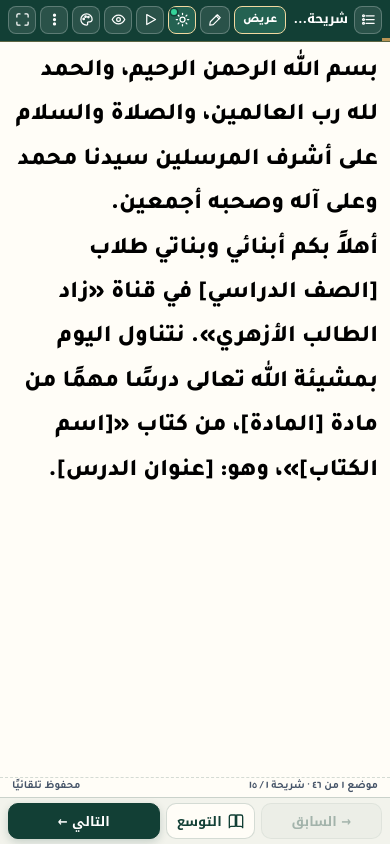
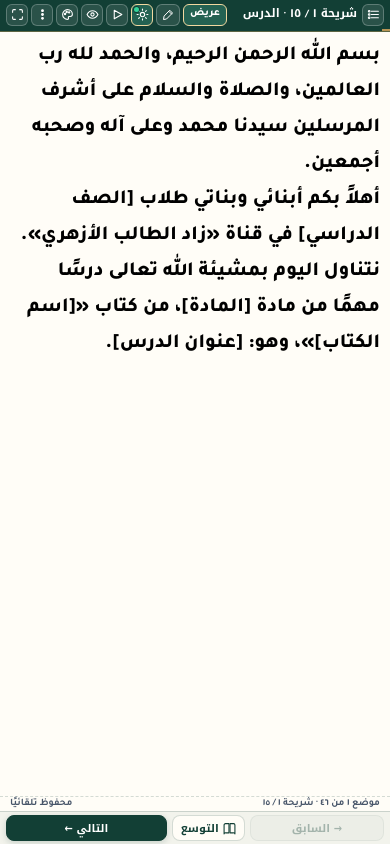
Before and after one commit to foad7229-png/zad-al-azhar, a plain HTML site: page zad-script-template.html in a window 390 px wide. Drawn offline with Linux system fonts and the light colour scheme.

Commit message:
Refactor styles for header and font settings
Updated font size and line height for improved readability. Adjusted padding and margins for various elements to enhance layout consistency.

```diff
--- a/zad-script-template.html
+++ b/zad-script-template.html
@@ -16,7 +16,7 @@
   --page-bg:#F3F0E7;
   --sp-bg:#FFFDF7; --sp-fg:#000000; --sp-weight:800;
   --sp-font-family:'Tajawal','Cairo','Noto Sans Arabic','Segoe UI',Tahoma,sans-serif;
-  --sp-font-size:24px; --sp-line-height:1.85;
+  --sp-font-size:20px; --sp-line-height:1.8;
   --sp-surface:rgba(18,63,53,.05); --sp-border:rgba(18,63,53,.18);
   --sp-muted:#475569; --sp-btn-bg:rgba(18,63,53,.07); --sp-btn-hover:rgba(18,63,53,.15);
   --sp-btn-ink:#123F35; --sp-act-bg:#123F35; --sp-act-border:#123F35; --sp-act-ink:#ffffff;
@@ -58,64 +58,64 @@ button{touch-action:manipulation;user-select:none}
 
 /* Top Header — Unified Single-Row Bar for Maximum Reading Space */
 #topBar{
-  flex:0 0 auto;position:relative;display:flex;align-items:center;justify-content:space-between;gap:6px;
-  padding:5px 8px 7px;background:var(--brand);color:#ffffff;
-  border-bottom:1px solid rgba(184,149,85,.45);min-height:42px;flex-wrap:nowrap;
-}
-.brand-wrap{display:flex;align-items:center;gap:6px;min-width:0;flex:1 1 auto}
+  flex:0 0 auto;position:relative;display:flex;align-items:center;justify-content:space-between;gap:5px;
+  padding:3px 6px 5px;background:var(--brand);color:#ffffff;
+  border-bottom:1px solid rgba(184,149,85,.45);min-height:32px;flex-wrap:nowrap;
+}
+.brand-wrap{display:flex;align-items:center;gap:5px;min-width:0;flex:1 1 auto}
 #scriptSidebarBtn{flex:none}
 .brand-titles{display:flex;flex-direction:column;min-width:0;flex:1}
 #scriptContext{
-  font:800 13px/1.25 var(--font-heading);color:#ffffff;
+  font:800 11.5px/1.2 var(--font-heading);color:#ffffff;
   white-space:nowrap;overflow:hidden;text-overflow:ellipsis;
 }
-.brand-sub-row{display:flex;align-items:center;gap:5px;min-width:0;margin-top:1px}
+.brand-sub-row{display:flex;align-items:center;gap:4px;min-width:0;margin-top:1px}
 #scriptBadge{
-  flex:none;font:800 10.5px/1.3 var(--font-body);color:#123F35;background:#F1D8A0;
-  border-radius:999px;padding:1px 7px;white-space:nowrap;
+  flex:none;font:800 9.5px/1.25 var(--font-body);color:#123F35;background:#F1D8A0;
+  border-radius:999px;padding:0 6px;white-space:nowrap;
 }
 #lessonMeta{
-  display:none;font:700 11px/1.3 var(--font-body);color:#F1D8A0;opacity:.88;
+  display:none;font:700 10px/1.25 var(--font-body);color:#F1D8A0;opacity:.88;
   white-space:nowrap;overflow:hidden;text-overflow:ellipsis;
 }
 @media(min-width:980px){#lessonMeta{display:inline}}
 #topControlsWrap{
-  flex:0 0 auto;display:flex;align-items:center;flex-wrap:nowrap;gap:4px;justify-content:flex-end;
-}
-.top-quick-group{display:inline-flex;align-items:center;flex-wrap:nowrap;gap:4px}
-.top-sep{width:1px;height:20px;background:rgba(241,216,160,.32);margin:0 1px;flex:none}
-#headBtns{flex:0 0 auto;display:flex;align-items:center;gap:4px}
+  flex:0 0 auto;display:flex;align-items:center;flex-wrap:nowrap;gap:3px;justify-content:flex-end;
+}
+.top-quick-group{display:inline-flex;align-items:center;flex-wrap:nowrap;gap:3px}
+.top-sep{width:1px;height:16px;background:rgba(241,216,160,.32);margin:0 1px;flex:none}
+#headBtns{flex:0 0 auto;display:flex;align-items:center;gap:3px}
 .top-icon{
   appearance:none;position:relative;display:inline-grid;place-items:center;
-  min-width:30px;height:30px;border:1px solid rgba(255,255,255,.24);border-radius:8px;
-  background:rgba(255,255,255,.10);color:#ffffff;padding:4px;cursor:pointer;
+  min-width:24px;height:24px;border:1px solid rgba(255,255,255,.24);border-radius:6px;
+  background:rgba(255,255,255,.10);color:#ffffff;padding:3px;cursor:pointer;
   transition:background .15s,border-color .15s,transform .1s;
 }
-.top-icon svg{width:15px;height:15px;fill:none;stroke:currentColor;stroke-width:2;stroke-linecap:round;stroke-linejoin:round;pointer-events:none}
+.top-icon svg{width:13px;height:13px;fill:none;stroke:currentColor;stroke-width:2;stroke-linecap:round;stroke-linejoin:round;pointer-events:none}
 .top-icon:active{transform:scale(.94)}
 .top-icon.act,.top-icon[aria-pressed="true"]{background:#246252;border-color:#F1D8A0;color:#ffffff}
 #wakeLockBtn.awake::after{
-  content:'';position:absolute;top:2px;left:2px;width:6px;height:6px;border-radius:50%;
-  background:#34d399;box-shadow:0 0 0 1.5px var(--brand);pointer-events:none;
+  content:'';position:absolute;top:2px;left:2px;width:5px;height:5px;border-radius:50%;
+  background:#34d399;box-shadow:0 0 0 1px var(--brand);pointer-events:none;
 }
 .top-icon.script-warning{color:#fde68a;border-color:#f59e0b}
-#pbar{position:absolute;right:0;bottom:0;height:3px;width:0%;background:var(--gold);transition:width .22s ease}
+#pbar{position:absolute;right:0;bottom:0;height:2px;width:0%;background:var(--gold);transition:width .22s ease}
 
 /* Header-integrated Quick Controls (Bold, Edit, Scope) */
 #topBar .script-pill-btn{
-  height:30px;padding:0 8px;border:1px solid rgba(255,255,255,.26);border-radius:8px;
-  background:rgba(255,255,255,.10);color:#ffffff;font-size:12px;gap:4px;
-}
-#topBar .script-pill-btn svg{width:14px;height:14px}
+  height:24px;padding:0 6px;border:1px solid rgba(255,255,255,.26);border-radius:6px;
+  background:rgba(255,255,255,.10);color:#ffffff;font-size:10.5px;gap:3px;
+}
+#topBar .script-pill-btn svg{width:12px;height:12px}
 #topBar .script-pill-btn.act,#topBar .script-pill-btn[aria-pressed="true"]{
   background:#246252;border-color:#F1D8A0;color:#ffffff;
 }
 #topBar #scriptRead{background:#059669;border-color:#6ee7b7;color:#ffffff}
 #topBar #scriptScopeSeg{
-  height:30px;border:1px solid rgba(255,255,255,.26);border-radius:8px;
+  height:24px;border:1px solid rgba(255,255,255,.26);border-radius:6px;
   background:rgba(255,255,255,.10);
 }
-#topBar .sp-seg-btn{color:rgba(255,255,255,.82);padding:0 7px;font-size:11.5px}
+#topBar .sp-seg-btn{color:rgba(255,255,255,.82);padding:0 5px;font-size:10px}
 #topBar .sp-seg-btn.act{background:#F1D8A0;color:#123F35}
 body.focus-mode .top-quick-group,body.focus-mode .top-sep,body.focus-mode .cue-meta-bar{display:none}
 .script-pill-btn{
@@ -168,9 +168,16 @@ body.script-dark #scriptFontRange{accent-color:#67b8d6}
 
 /* Expansion Mode Banner */
 #scriptExpBanner{
-  flex:0 0 auto;display:flex;align-items:center;justify-content:space-between;gap:10px;
-  padding:8px 14px;border-bottom:1.5px solid rgba(180,83,9,.32);
-  background:#fef3c7;color:#92400e;font:800 14.5px/1.35 var(--font-heading);
+  flex:0 0 auto;display:flex;align-items:center;justify-content:space-between;gap:8px;
+  padding:4px 10px;border-bottom:1px solid rgba(180,83,9,.32);
+  background:#fef3c7;color:#92400e;font:800 12px/1.3 var(--font-heading);
+}
+body.script-dark #scriptExpBanner{
+  background:rgba(217,119,6,.20);border-bottom-color:rgba(217,119,6,.45);color:#fde68a;
+}
+#scriptExpBack{
+  appearance:none;border:1px solid currentColor;border-radius:7px;background:transparent;color:inherit;
+  padding:2px 9px;cursor:pointer;font:800 11px/1.2 var(--font-body);white-space:nowrap;
 }
 body.script-dark #scriptExpBanner{
   background:rgba(217,119,6,.20);border-bottom-color:rgba(217,119,6,.45);color:#fde68a;
@@ -194,10 +201,10 @@ body.script-dark #scriptExpBanner{
 }
 #scriptReader,#scriptEditor{
   box-sizing:border-box;width:100%;height:100%;overflow-y:auto;overflow-x:hidden;
-  margin:0 auto;border:0;padding:10px 16px 20px;color:var(--sp-fg);background:transparent;
+  margin:0 auto;border:0;padding:8px 14px 16px;color:var(--sp-fg);background:transparent;
   text-align:right;direction:rtl;
   font-family:var(--sp-font-family);font-weight:var(--sp-weight,800);
-  font-size:var(--sp-font-size,24px);line-height:var(--sp-line-height,1.85);
+  font-size:var(--sp-font-size,20px);line-height:var(--sp-line-height,1.8);
   white-space:pre-wrap;overflow-wrap:anywhere;
   -webkit-overflow-scrolling:touch;overscroll-behavior:contain;
   scrollbar-width:thin;scrollbar-color:var(--sp-border) transparent;
@@ -301,53 +308,53 @@ body.script-dark .ol-exp-tag{color:#fbbf24}
 
 /* Tablet Thumb-Zone Navigation Footer */
 #navFooter{
-  flex:0 0 auto;display:grid;grid-template-columns:1fr auto 1.25fr;align-items:center;gap:8px;
-  padding:6px 10px calc(6px + var(--safe-b));
+  flex:0 0 auto;display:grid;grid-template-columns:1fr auto 1.2fr;align-items:center;gap:6px;
+  padding:4px 8px calc(4px + var(--safe-b));
   border-top:1px solid var(--sp-border);background:var(--sp-surface);
 }
 .nav-btn{
-  appearance:none;display:inline-flex;align-items:center;justify-content:center;gap:6px;
-  min-height:38px;padding:0 12px;border:1.5px solid var(--sp-border);border-radius:10px;
+  appearance:none;display:inline-flex;align-items:center;justify-content:center;gap:4px;
+  min-height:28px;padding:0 10px;border:1px solid var(--sp-border);border-radius:8px;
   background:var(--sp-btn-bg);color:var(--sp-btn-ink);cursor:pointer;
-  font:800 14px/1 var(--font-heading);transition:background .12s,transform .1s;
+  font:800 12px/1 var(--font-heading);transition:background .12s,transform .1s;
 }
 .nav-btn:active:not(:disabled){transform:scale(.97)}
-.nav-btn.primary{background:var(--brand);border-color:var(--brand);color:#ffffff;box-shadow:0 3px 8px rgba(18,63,53,.20)}
+.nav-btn.primary{background:var(--brand);border-color:var(--brand);color:#ffffff;box-shadow:0 2px 6px rgba(18,63,53,.18)}
 .nav-btn.primary:active:not(:disabled){background:var(--brand-2)}
 .nav-btn:disabled{opacity:.35;cursor:default}
 
-/* Big Thumb Expansion Button in Center of Bottom Bar */
+/* Compact Thumb Expansion Button in Center of Bottom Bar */
 #thumbExpBtn{
-  appearance:none;position:relative;display:inline-flex;align-items:center;justify-content:center;gap:6px;
-  min-height:38px;padding:0 14px;border:1.5px solid var(--sp-border);border-radius:10px;
+  appearance:none;position:relative;display:inline-flex;align-items:center;justify-content:center;gap:4px;
+  min-height:28px;padding:0 10px;border:1.5px solid var(--sp-border);border-radius:8px;
   background:var(--sp-bg);color:var(--sp-btn-ink);cursor:pointer;
-  font:800 13.5px/1 var(--font-heading);white-space:nowrap;transition:all .15s;
-}
-#thumbExpBtn svg{width:16px;height:16px;fill:none;stroke:currentColor;stroke-width:2;stroke-linecap:round;stroke-linejoin:round;pointer-events:none}
+  font:800 11.5px/1 var(--font-heading);white-space:nowrap;transition:all .15s;
+}
+#thumbExpBtn svg{width:13px;height:13px;fill:none;stroke:currentColor;stroke-width:2;stroke-linecap:round;stroke-linejoin:round;pointer-events:none}
 #thumbExpBtn:active{transform:scale(.96)}
 #thumbExpBtn.has-exp{border-color:#d97706;color:#92400e;background:#fffbeb}
 body.script-dark #thumbExpBtn.has-exp{color:#fde68a;background:rgba(217,119,6,.16);border-color:#d97706}
 #thumbExpBtn.has-exp::after{
-  content:'';position:absolute;top:4px;left:4px;width:7px;height:7px;border-radius:50%;
+  content:'';position:absolute;top:3px;left:3px;width:6px;height:6px;border-radius:50%;
   background:#d97706;pointer-events:none;
 }
 #thumbExpBtn.act{
-  background:#b45309;border-color:#fbbf24;color:#ffffff;box-shadow:0 3px 10px rgba(180,83,9,.30);
+  background:#b45309;border-color:#fbbf24;color:#ffffff;box-shadow:0 2px 8px rgba(180,83,9,.28);
 }
 #thumbExpBtn.act::after{display:none}
 .cue-meta-bar{
   flex:0 0 auto;display:flex;align-items:center;justify-content:space-between;gap:8px;
-  padding:2px 12px;border-top:1px dashed var(--sp-border);background:var(--sp-bg);
-  font:700 11px/1.35 var(--font-body);color:var(--sp-muted);
+  padding:1px 10px;border-top:1px dashed var(--sp-border);background:var(--sp-bg);
+  font:700 10px/1.25 var(--font-body);color:var(--sp-muted);
 }
 
 /* Popovers (Bottom-Sheet / Floating Friendly for Tablet) */
 .sp-popover{
-  position:fixed;top:48px;left:10px;width:min(360px,calc(100vw - 20px));z-index:35;
-  display:flex;flex-direction:column;gap:12px;padding:14px;
+  position:fixed;top:38px;left:8px;width:min(340px,calc(100vw - 16px));z-index:35;
+  display:flex;flex-direction:column;gap:10px;padding:12px;
   background:var(--sp-pop-bg);color:var(--sp-pop-ink);
-  border:1.5px solid var(--sp-pop-border);border-radius:16px;
-  box-shadow:0 16px 40px rgba(0,0,0,.32);max-height:calc(100dvh - 82px);overflow-y:auto;
+  border:1.5px solid var(--sp-pop-border);border-radius:14px;
+  box-shadow:0 16px 40px rgba(0,0,0,.32);max-height:calc(100dvh - 52px);overflow-y:auto;
   -webkit-overflow-scrolling:touch;
 }
 .sp-sec-label{
@@ -405,23 +412,14 @@ body.script-dark #thumbExpBtn.has-exp{color:#fde68a;background:rgba(217,119,6,.1
 @media(max-width:760px){
   .top-sep{display:none}
   #topBar #scriptEdit span,#topBar #scriptRead span{display:none}
-  #topBar #scriptEdit,#topBar #scriptRead{min-width:30px;padding:0 6px}
+  #topBar #scriptEdit,#topBar #scriptRead{min-width:24px;padding:0 5px}
 }
 @media(max-width:580px){
-  #scriptReader,#scriptEditor{padding:8px 12px 18px}
-  #navFooter{gap:6px;padding:5px 8px calc(5px + var(--safe-b))}
-  .nav-btn,#thumbExpBtn{min-height:36px;font-size:13px;padding:0 10px}
-  .top-icon,#topBar .script-pill-btn,#topBar #scriptScopeSeg{height:28px}
-  .top-icon{min-width:28px}
-}
-}
-@media(max-width:580px){
-  #lessonMeta{display:none}
-  #scriptReader,#scriptEditor{padding:14px 14px 32px}
-  #navFooter{gap:7px;padding:8px 10px calc(8px + var(--safe-b))}
-  .nav-btn,#thumbExpBtn{min-height:48px;font-size:15px;padding:0 12px}
-  .top-icon,#topBar .script-pill-btn,#topBar #scriptScopeSeg{height:36px}
-  .top-icon{min-width:36px}
+  #scriptReader,#scriptEditor{padding:6px 10px 14px}
+  #navFooter{gap:5px;padding:3px 6px calc(3px + var(--safe-b))}
+  .nav-btn,#thumbExpBtn{min-height:26px;font-size:11px;padding:0 8px}
+  .top-icon,#topBar .script-pill-btn,#topBar #scriptScopeSeg{height:22px}
+  .top-icon{min-width:22px}
 }
 
 /* Print View */
@@ -539,8 +537,8 @@ body.script-dark #thumbExpBtn.has-exp{color:#fde68a;background:rgba(217,119,6,.1
     <div>
       <label class="sp-sec-label" for="scriptFontRange">حجم الخط</label>
       <div class="sp-font-slider-row">
-        <input type="range" id="scriptFontRange" min="16" max="64" step="1" value="24" aria-label="التحكم في حجم الخط">
-        <output id="scriptFontSizeVal" class="sp-size-box" for="scriptFontRange">٢٤</output>
+        <input type="range" id="scriptFontRange" min="14" max="64" step="1" value="20" aria-label="التحكم في حجم الخط">
+        <output id="scriptFontSizeVal" class="sp-size-box" for="scriptFontRange">٢٠</output>
       </div>
     </div>
     <div>
@@ -946,12 +944,12 @@ const FG_SWATCHES=[
   {c:'#FACC15',name:'أصفر عالي التباين'}
 ];
 const DEFAULTS={
-  font:24, lineHeight:1.85, bg:'#FFFDF7', fg:'#000000', bold:true, fontFamily:'Tajawal',
+  font:20, lineHeight:1.8, bg:'#FFFDF7', fg:'#000000', bold:true, fontFamily:'Tajawal',
   sidebarOpen:false, sidebarSide:'right', narrowCol:true,
   swipeNav:true, autoCloseDrawer:true, wakeLock:true, focusMode:false, autoSpeed:42
 };
 const rawEmbedded=document.getElementById('presenterScriptData').textContent;
-const storeKey='zad-tablet-script-v3:'+hashStr(rawEmbedded);
+const storeKey='zad-tablet-script-v4:'+hashStr(rawEmbedded);
 
 const el={};
 ['scriptSidebarBtn','scriptContext','scriptBadge','lessonMeta','wakeLockBtn','autoScrollBtn','focusBtn','scriptStyleBtn','scriptOptions','scriptFsBtn','pbar','scriptFontRange','scriptFontSizeVal','scriptBold','scriptEdit','scriptRead','scriptScopeSeg','scriptScopeDetailBtn','scriptScopeSlideBtn','autoScrollBar','autoPlayToggle','autoSpeed','autoSpeedVal','autoCloseBtn','scriptExpBanner','scriptExpBack','drawerBackdrop','lessonTitle','closeDrawerBtn','outlineSearch','filterAllBtn','filterExpBtn','outlineList','sbStats','readerCol','scriptReader','scriptEditor','cueCounter','statusPill','btnPrev','thumbExpBtn','thumbExpLbl','btnNext','scriptStyleMenu','scriptFontFamily','scriptBgSwatches','scriptFgSwatches','scriptBgColor','scriptFgColor','scriptPresetLight','scriptPresetDark','scriptPresetHc','optSwipe','optNarrow','optAutoClose','optLeftSide','scriptMenu','scriptSaveHtml','scriptExport','scriptImport','scriptPrint','scriptFile','toast','printSheet'].forEach(id=>el[id]=document.getElementById(id));
@@ -1012,7 +1010,7 @@ function normalizeData(data){
   if(!outline.length)outline=[{index:0,sec:'الدرس',type:'cover',items:[]}];
   const settings={...DEFAULTS};
   if(data.settings&&typeof data.settings==='object'){
-    if(Number.isFinite(data.settings.font))settings.font=Math.round(Math.max(16,Math.min(64,data.settings.font)));
+    if(Number.isFinite(data.settings.font))settings.font=Math.round(Math.max(14,Math.min(64,data.settings.font)));
     if(Number.isFinite(data.settings.lineHeight))settings.lineHeight=Math.max(1.5,Math.min(2.4,data.settings.lineHeight));
     if(validHex(data.settings.bg))settings.bg=data.settings.bg.trim().toUpperCase();
     if(validHex(data.settings.fg))settings.fg=data.settings.fg.trim().toUpperCase();
@@ -1450,7 +1448,7 @@ function applyAppearance(partial={},save=false){
   if(validHex(partial.fg))st.fg=partial.fg.trim().toUpperCase();
   if(typeof partial.bold==='boolean')st.bold=partial.bold;
   if(typeof partial.fontFamily==='string'&&SCRIPT_FONTS.some(f=>f.id===partial.fontFamily))st.fontFamily=partial.fontFamily;
-  if(Number.isFinite(partial.font))st.font=Math.round(Math.max(16,Math.min(64,partial.font)));
+  if(Number.isFinite(partial.font))st.font=Math.round(Math.max(14,Math.min(64,partial.font)));
   if(Number.isFinite(partial.lineHeight))st.lineHeight=partial.lineHeight;
   const fObj=SCRIPT_FONTS.find(f=>f.id===st.fontFamily)||SCRIPT_FONTS[0];
   const root=document.documentElement.style;
```
